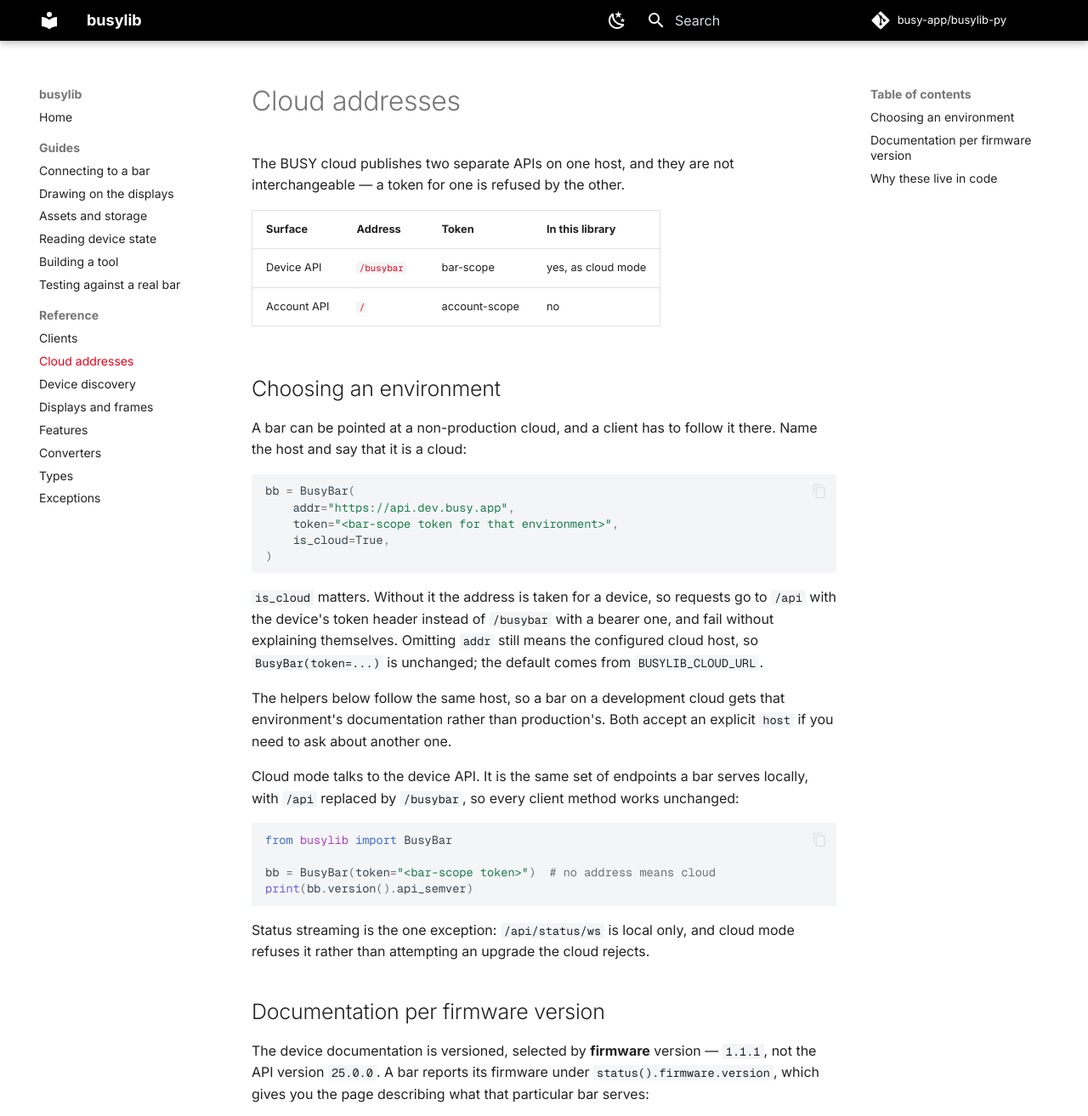
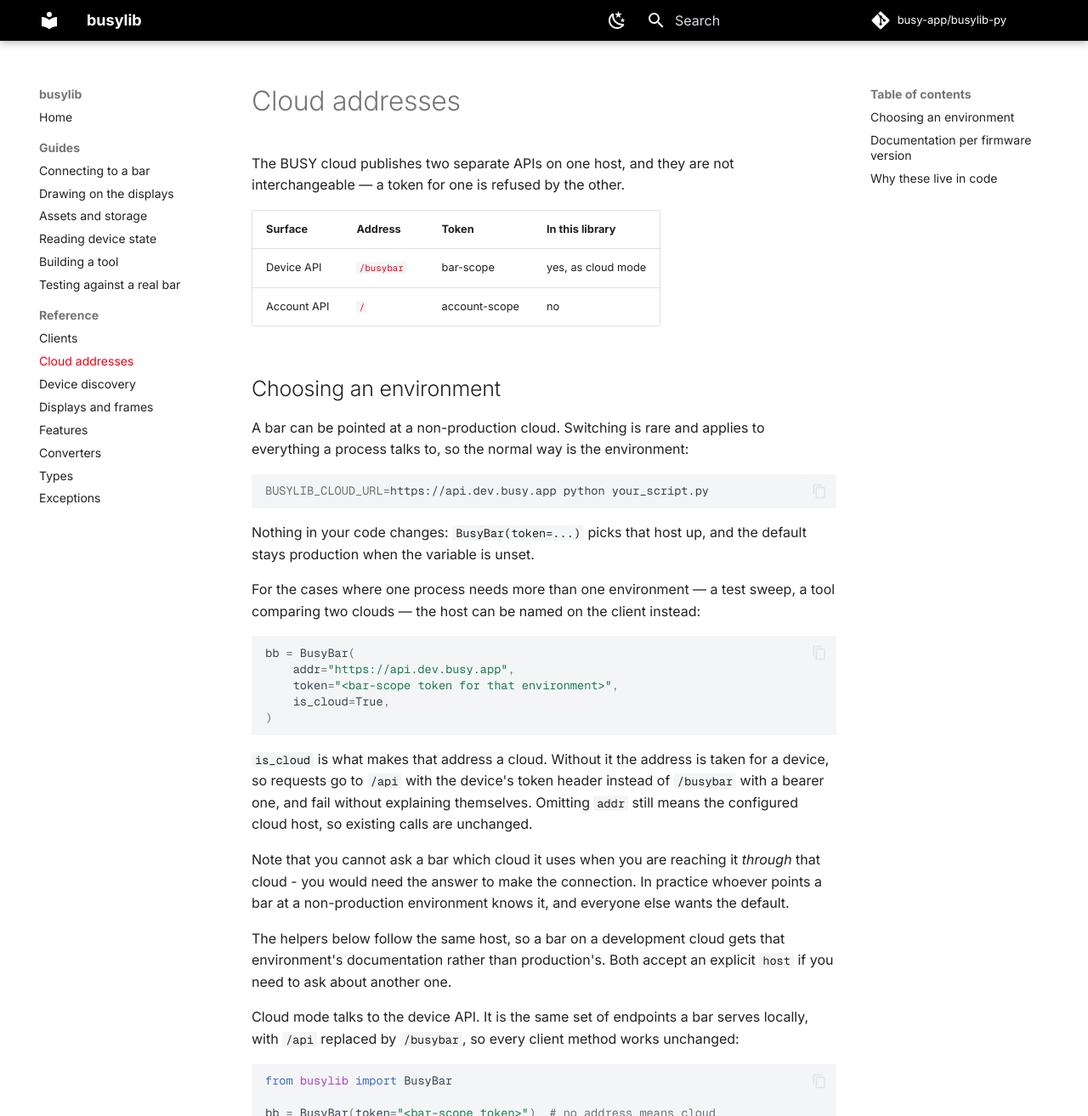
Before and after one commit to busy-app/busylib-py, an MkDocs documentation site: the page built from docs/api/cloud.md, in a window 1280 px wide and 1400 px high, cut to the strip 0-1313 px from the top of the window. Shown: the whole strip at 85% size. Built offline with MkDocs 1.6.1 and Material for MkDocs 9.7.7, drawn with Linux system fonts in a browser that asks for light colours; comment, search, counter and statistics services are not loaded.

Commit message:
Present the environment variable as the way to switch clouds
Switching is rare and process-wide, so BUSYLIB_CLOUD_URL leads and is_cloud
is the per-client escape hatch rather than the headline.

````diff
--- a/docs/api/cloud.md
+++ b/docs/api/cloud.md
@@ -10,8 +10,19 @@
 
 ## Choosing an environment
 
-A bar can be pointed at a non-production cloud, and a client has to follow it
-there. Name the host and say that it is a cloud:
+A bar can be pointed at a non-production cloud. Switching is rare and applies
+to everything a process talks to, so the normal way is the environment:
+
+```bash
+BUSYLIB_CLOUD_URL=https://api.dev.busy.app python your_script.py
+```
+
+Nothing in your code changes: `BusyBar(token=...)` picks that host up, and the
+default stays production when the variable is unset.
+
+For the cases where one process needs more than one environment — a test
+sweep, a tool comparing two clouds — the host can be named on the client
+instead:
 
 ```python
 bb = BusyBar(
@@ -21,11 +32,16 @@
 )
 ```
 
-`is_cloud` matters. Without it the address is taken for a device, so requests
-go to `/api` with the device's token header instead of `/busybar` with a
-bearer one, and fail without explaining themselves. Omitting `addr` still
-means the configured cloud host, so `BusyBar(token=...)` is unchanged; the
-default comes from `BUSYLIB_CLOUD_URL`.
+`is_cloud` is what makes that address a cloud. Without it the address is taken
+for a device, so requests go to `/api` with the device's token header instead
+of `/busybar` with a bearer one, and fail without explaining themselves.
+Omitting `addr` still means the configured cloud host, so existing calls are
+unchanged.
+
+Note that you cannot ask a bar which cloud it uses when you are reaching it
+*through* that cloud - you would need the answer to make the connection. In
+practice whoever points a bar at a non-production environment knows it, and
+everyone else wants the default.
 
 The helpers below follow the same host, so a bar on a development cloud gets
 that environment's documentation rather than production's. Both accept an
````
Also changed, not shown: 2 other files.
